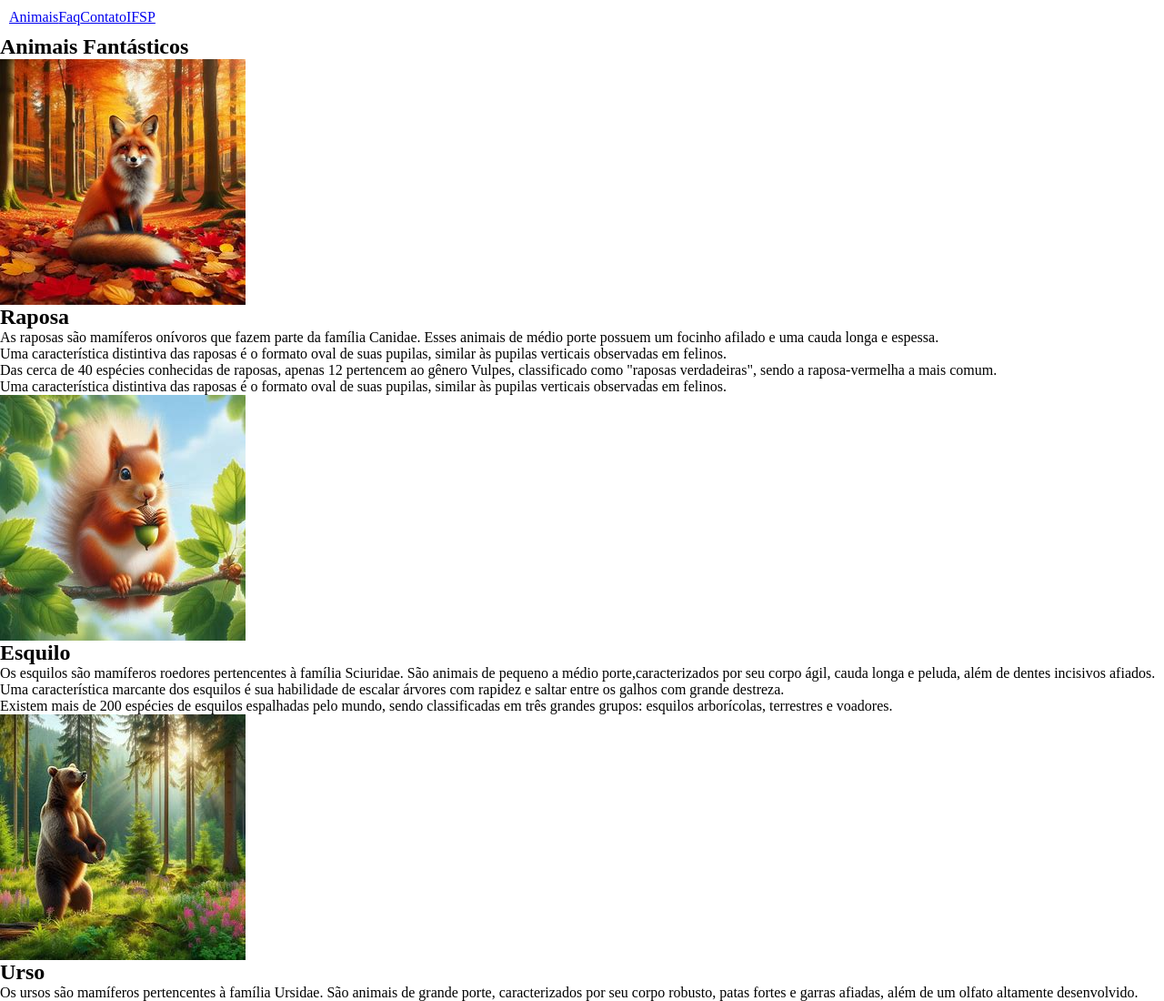
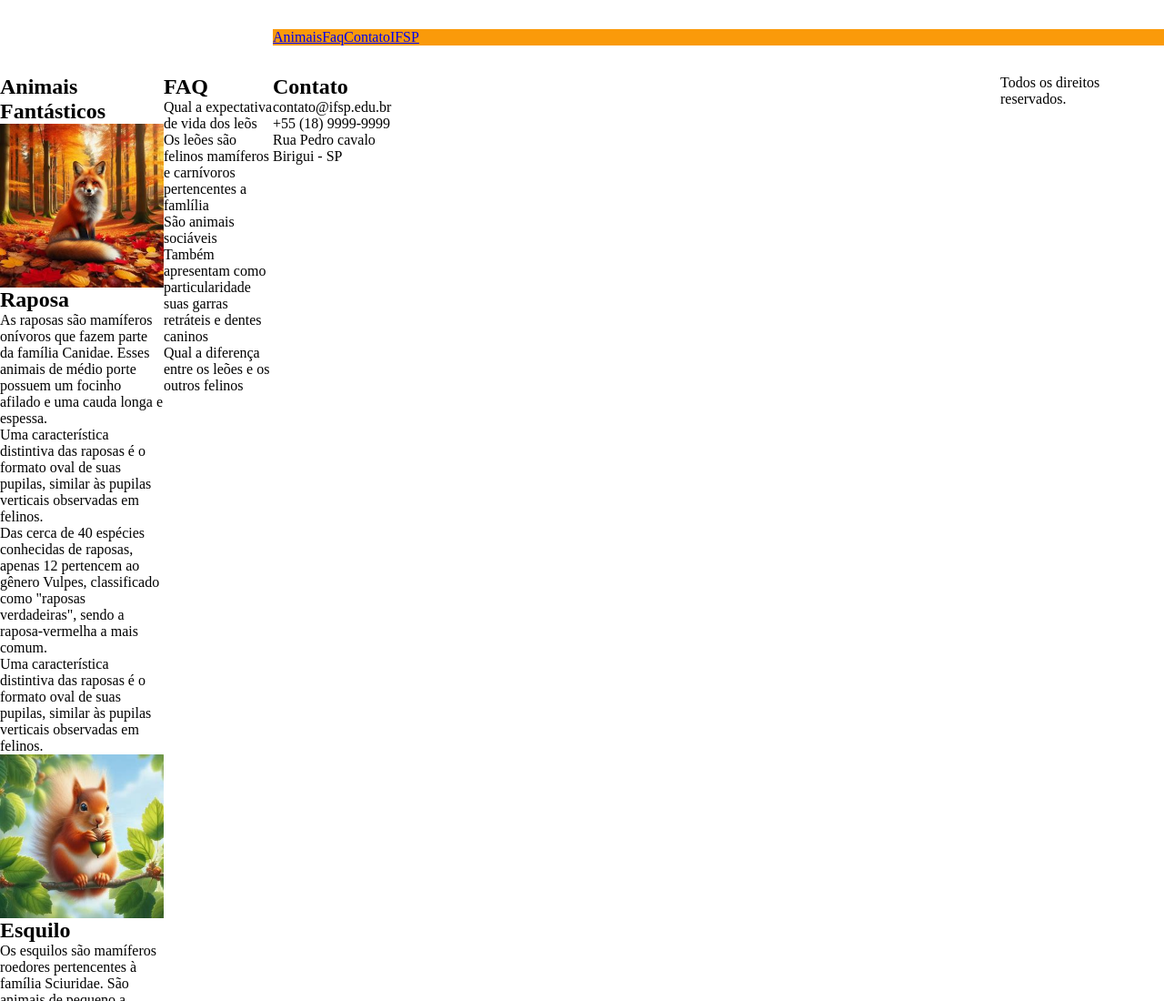
Before and after one commit to Brun0IF/01-Projeto, a plain HTML site: page html/index.html in a window 1280 px wide. Shown: the top 1100 px of the page at 91% size. Drawn offline with Linux system fonts and the light colour scheme.

Commit message:
css grid

```diff
--- a/css/style.css
+++ b/css/style.css
@@ -20,7 +20,22 @@ ul {
   list-style: none; /* zera o estilo da lista */
 }
 
+body {
+  background: var(--cor-body-background);
+  color: var(--cor-tipografia-geral);
+  -webkit-font-smoothing: antialiasing;
+  display: grid;
+  grid-template-columns: 1fr 120px minmax(300px, 800px) 1fr;
+}
+
 .menu {
-  display: flex;
-  margin: 10px;
+  grid-column: 3 / 5;
+  margin-top: 2rem;
+  margin-bottom: 2rem;
+  background: var(--cor-menu-background);
 }
+
+.menu ul{
+  display: flex; /*colocar um item do lado do outro automaticamente */
+
+}
--- a/html/index.html
+++ b/html/index.html
@@ -10,8 +10,8 @@
   <link rel="stylesheet" href="/css/style.css">
 </head>
 <body>
-    <nav>
-      <ul class="menu">
+    <nav class="menu">
+      <ul>
         <li><a href="#animais">Animais</a></li>
         <li><a href="#faq">Faq</a></li>
         <li><a href="#Contato">Contato</a></li>
```
